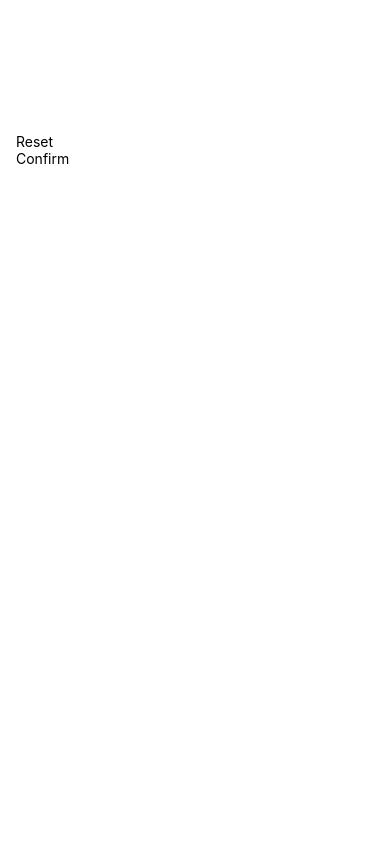
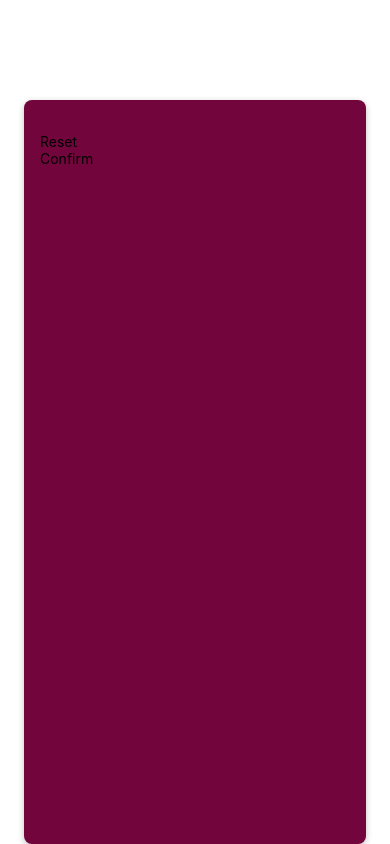
Before and after one commit to KadirZukorlic/guess-my-number, a React Native app: screen / in a window 390 px wide. Built offline with nearby package versions, Linux system fonts and the light colour scheme.

Commit message:
Style input

```diff
--- a/screens/StartGameScreen.tsx
+++ b/screens/StartGameScreen.tsx
@@ -19,6 +19,27 @@ const styles = StyleSheet.create({
 	inputContainer: {
 		flex: 1,
 		marginTop: 100,
-		padding: 16
+		marginHorizontal: 24,
+		padding: 16,
+		backgroundColor: '#72063c',
+		borderRadius: 8,
+		// Shadow on Android
+		elevation: 15,
+		// Shadow on IOS
+		shadowColor: 'black',
+		shadowOffset: { width: 0, height: 2 },
+		shadowRadius: 6,
+		shadowOpacity: 0.25
+	},
+	numberInput: {
+		height: 50,
+		width: 50,
+		fontSize: 32,
+		borderBottomColor: '#ddb52f',
+		borderBottomWidth: 2,
+		color: '#ddb52f',
+		marginVertical: 8,
+		fontWeight: 'bold',
+		textAlign: 'center'
 	}
 })
```
